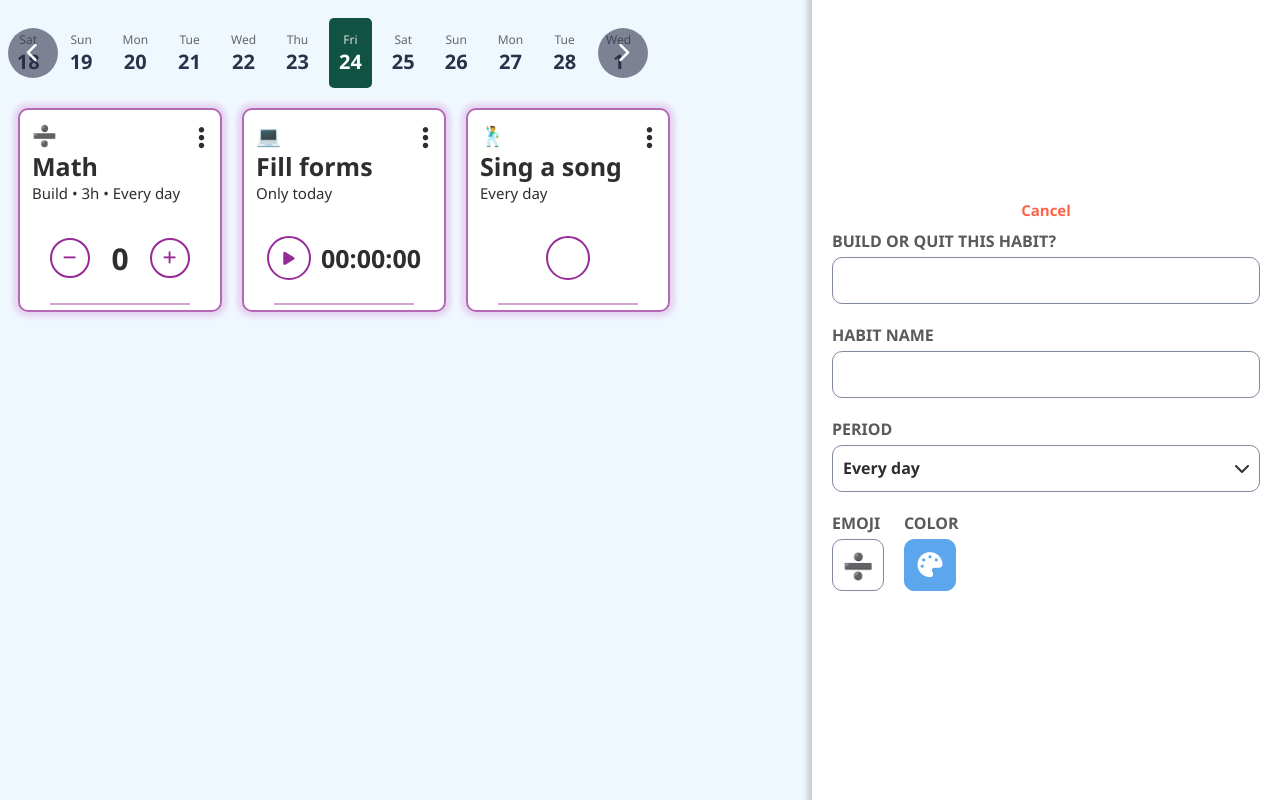
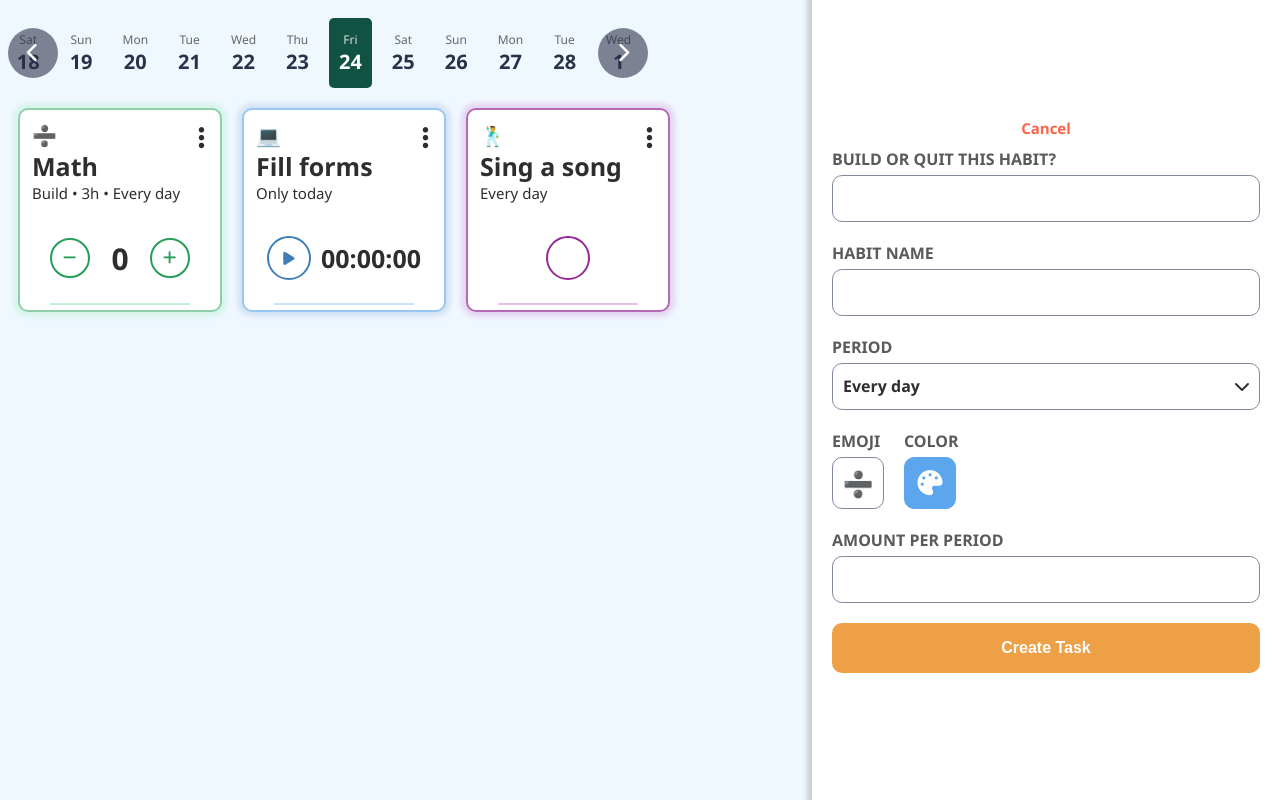
Before and after one commit to eti-iniER/webtasks, a React (Vite) app: page / in a window 1280 px wide. Both pictures are taken after a click on the button 1235 px from the left and 755 px from the top of the page. Built offline with nearby package versions, Linux system fonts and the light colour scheme.

Commit message:
Handle task configuration input

```diff
--- a/src/App.jsx
+++ b/src/App.jsx
@@ -12,7 +12,7 @@ const firstTask = {
   name: "Math",
   description: "Build • 3h • Every day",
   type: "Counter",
-  theme: "purple",
+  theme: "green",
   goal: 10,
   emoji: "➗",
 }
@@ -21,7 +21,7 @@ const secondTask = {
   name: "Fill forms",
   description: "Only today",
   type: "Timer",
-  theme: "purple",
+  theme: "",
   goal: 30,
   emoji: "💻",
 }
--- a/src/components/Calendar.jsx
+++ b/src/components/Calendar.jsx
@@ -20,7 +20,7 @@ const Calendar = (props) => {
 
     useEffect(() => {
         // Scrolls the calendar to the current day
-        calendar.current.scrollLeft = 220;
+        calendar.current.scrollLeft = 220 * Math.ceil(MAXDAYS / 10);
     }, []);
 
     const scrollLeft = () => {
--- a/src/components/TaskConfigPage.css
+++ b/src/components/TaskConfigPage.css
@@ -25,7 +25,7 @@
     margin-top: 5px;
     height: 25px;
     font-size: 16px;
-    font-weight: 600;
+    font-weight: 550;
     color: #2e2e2e;
     position: relative;
 }
@@ -99,3 +99,15 @@
     margin-top: 0px;
     list-style-type: none;
 }
+
+.task-config-form__submit {
+    margin: 10px;
+    border: 0px;
+    padding: 10px;
+    height: 50px;
+    font-size: 16px;
+    color: white;
+    background-color: #eea047;
+    border-radius: 10px;
+    font-weight: bold;
+}
--- a/src/components/TaskConfigPage.jsx
+++ b/src/components/TaskConfigPage.jsx
@@ -2,8 +2,8 @@ import { useState } from "react";
 import "./TaskConfigPage.css";
 
 const TaskConfigPage = (props) => {
-    const colors = ["#5ba6ec", "#e05a39", "#da8d35", "#279e59"];
-    // blue, red, orange, green,
+    const colors = ["#5ba6ec", "#e05a39", "#da8d35", "#279e59", "#962a96"];
+    // blue, red, orange, green, purple
     const [currentColor, setCurrentColor] = useState(0);
     const [periodDropdownDisplay, setPeriodDropdownDisplay] = useState("none");
 
@@ -14,6 +14,7 @@ const TaskConfigPage = (props) => {
         emoji: "",
         color: "",
         start: "",
+        goal: null,
         reminders: [],
     }
 
@@ -28,6 +29,16 @@ const TaskConfigPage = (props) => {
             setPeriodDropdownDisplay("none");
         }
     }
+
+    const handleNameInput = (event) => {
+        taskConfig.name = event.target.value;
+        console.log(`The name is ${taskConfig.name}`)
+    }
+
+    const handleAmountInput = (event) => {
+        taskConfig.goal = Number(event.target.value);
+        console.log(`The name is ${taskConfig.goal}`)
+    }
     return (
         <div className="task-config-page">
             <form className="task-config-form">
@@ -38,7 +49,7 @@ const TaskConfigPage = (props) => {
 
                 <div className="task-config-form__field">
                     <label>HABIT NAME</label>
-                    <input type="text"></input>
+                    <input type="text" onChange={(event) => { handleNameInput(event) }}></input>
                 </div>
 
                 <div className="task-config-form__field">
@@ -63,7 +74,14 @@ const TaskConfigPage = (props) => {
                         <label>COLOR</label>
                         <div className="task-config-form__color-picker" style={{ borderColor: colors[currentColor], backgroundColor: colors[currentColor] }} onClick={cycleColor}><span className="fa-solid fa-palette"></span></div>
                     </div>
+
                 </div>
+                <div className="task-config-form__field">
+                    <label>AMOUNT PER PERIOD</label>
+                    <input type="number" min={1} onChange={(event) => { handleAmountInput(event) }}></input>
+                </div>
+
+                <button className="task-config-form__submit" type="submit">Create Task</button>
             </form>
         </div>
     )
--- a/src/components/TaskItem.css
+++ b/src/components/TaskItem.css
@@ -171,7 +171,7 @@
 }
 
 .task-item__progress-bar.purple {
-    background-color: #b661b694;
+    background-color: #b661b660;
 }
 
 .task-item__progress-bar-bar.purple {
--- a/src/components/TaskItemMenu.css
+++ b/src/components/TaskItemMenu.css
@@ -1,7 +1,7 @@
 .task-item-menu__container {
-    width: 100vw;
-    height: 100vh;
-    position: fixed;
+    width: 100%;
+    height: 100%;
+    position: absolute;
     background-color: #4e4e4e81;
     top: 0px;
     left: 0px;
--- a/src/components/UI/TaskGrid.css
+++ b/src/components/UI/TaskGrid.css
@@ -2,4 +2,5 @@
     display: flex;
     flex-direction: row;
     width: 60%;
+    position: relative;
 }
```
